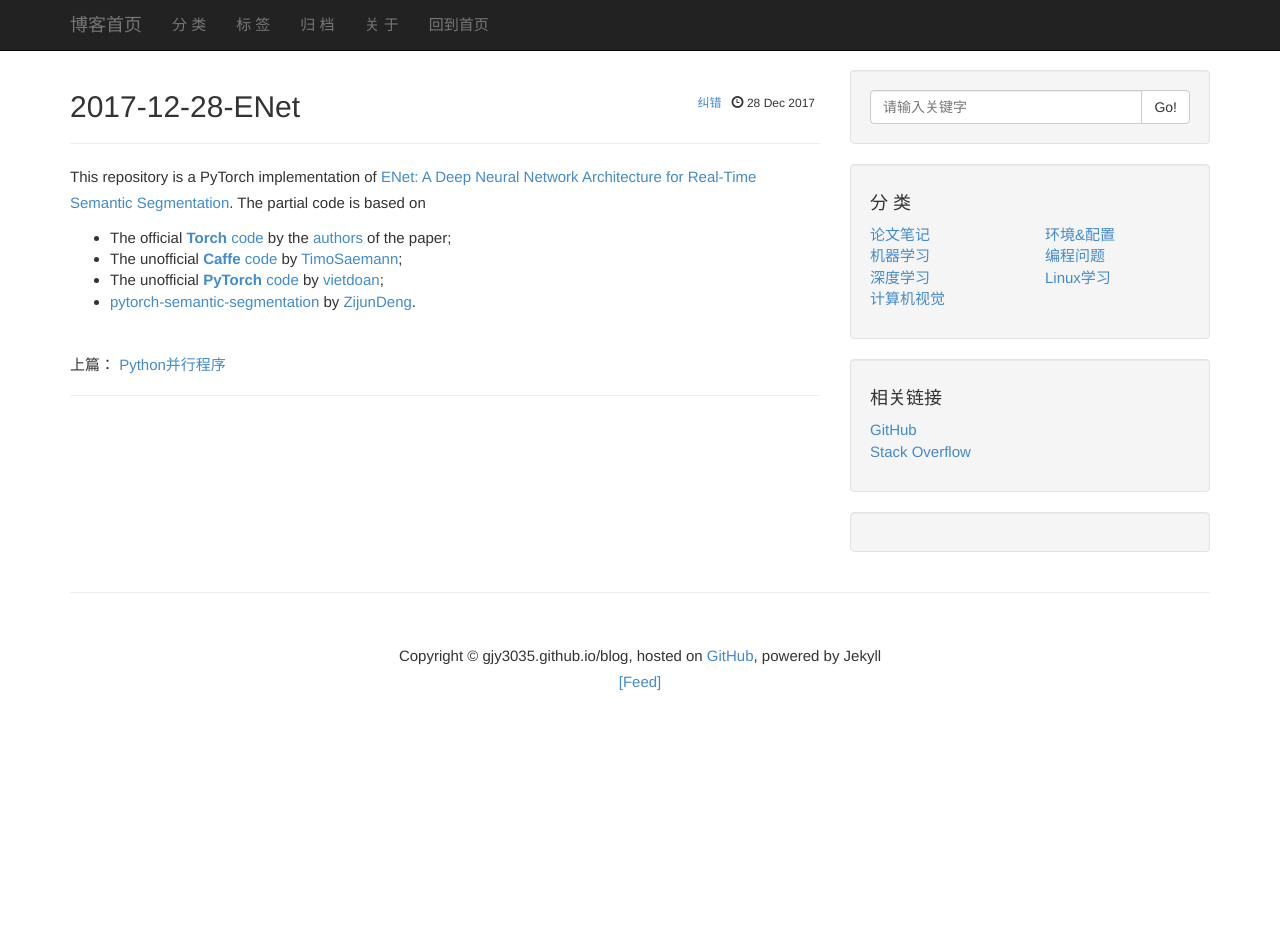
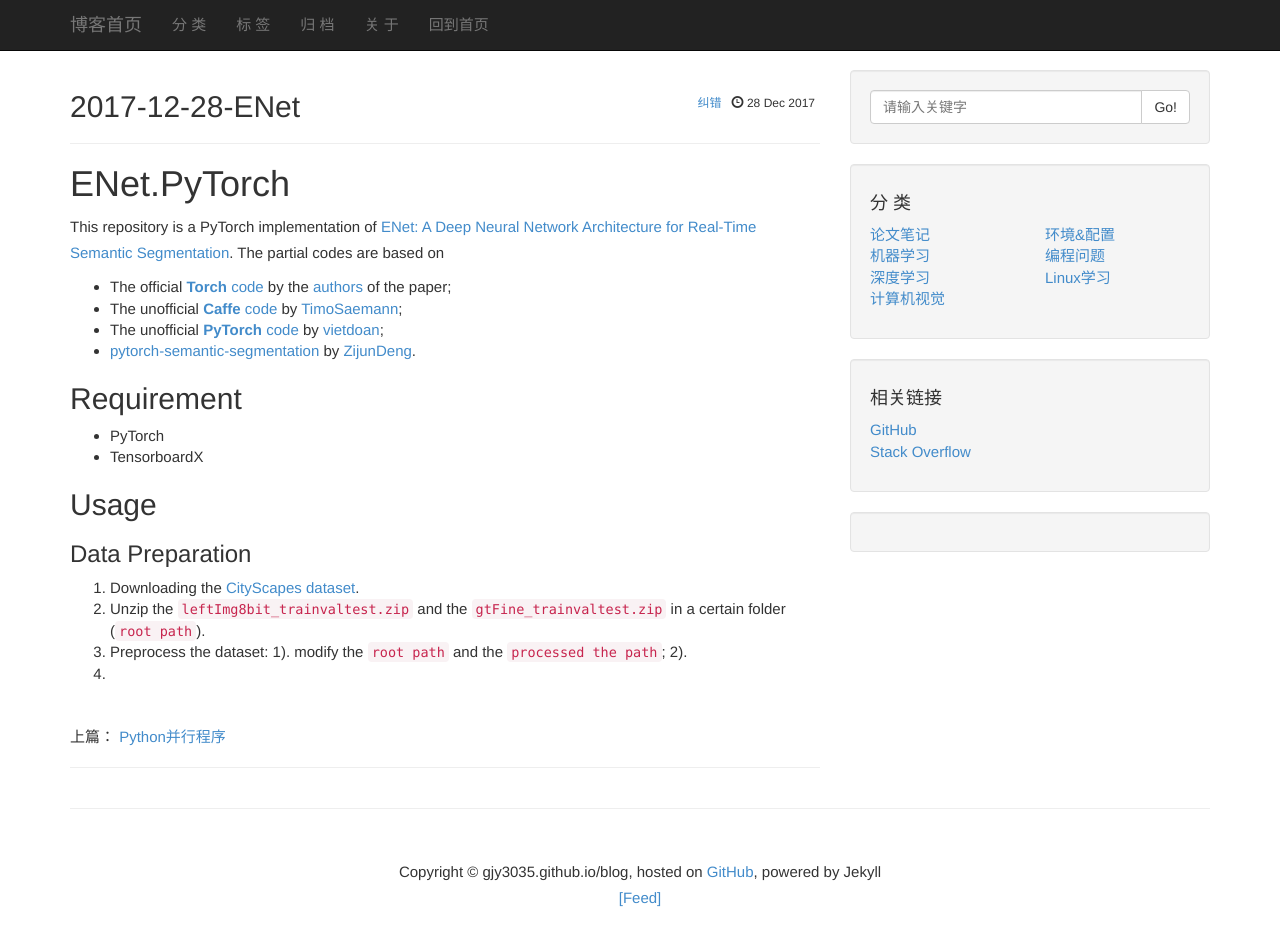
Before and after one commit to gjy3035/gjy3035.github.io, a Jekyll site: the page built from _posts/2017-12-28-ENet.md, in a window 1280 px wide and 971 px high. Shown: the top 946 px of the window. Built offline with Jekyll 4.4.1, drawn with Linux system fonts in a browser that asks for light colours; comment, search, counter and statistics services are not loaded.

Commit message:
修改文件: _posts/2017-12-28-ENet.md

````diff
--- a/_posts/2017-12-28-ENet.md
+++ b/_posts/2017-12-28-ENet.md
@@ -5,10 +5,25 @@ category: "reading"
 tags: [Code]
 description: ""
 ---
-
+# ENet.PyTorch
 This repository is a PyTorch implementation of [ENet: A Deep Neural Network Architecture for Real-Time Semantic Segmentation](https://arxiv.org/abs/1606.02147).
-The partial code is  based on
+The partial codes are based on
 - The official [**Torch** code](https://github.com/e-lab/ENet-training) by the [authors](https://github.com/e-lab) of the paper;
 - The unofficial[ **Caffe** code](https://github.com/TimoSaemann/ENet) by [TimoSaemann](https://github.com/TimoSaemann);
 - The unofficial [**PyTorch** code](https://github.com/vietdoan/Enet_Pytorch) by [vietdoan](https://github.com/vietdoan);
 - [pytorch-semantic-segmentation](https://github.com/ZijunDeng/pytorch-semantic-segmentation) by [ZijunDeng](https://github.com/ZijunDeng).
+
+## Requirement
+- PyTorch
+- TensorboardX
+
+## Usage
+
+### Data Preparation
+
+1. Downloading the [CityScapes dataset](https://www.cityscapes-dataset.com/).
+2. Unzip the ```leftImg8bit_trainvaltest.zip``` and the ```gtFine_trainvaltest.zip``` in a certain folder (```root path```).
+3. Preprocess the dataset:
+	1). modify the ```root path``` and the ```processed the path```;
+	2).
+4.
````
